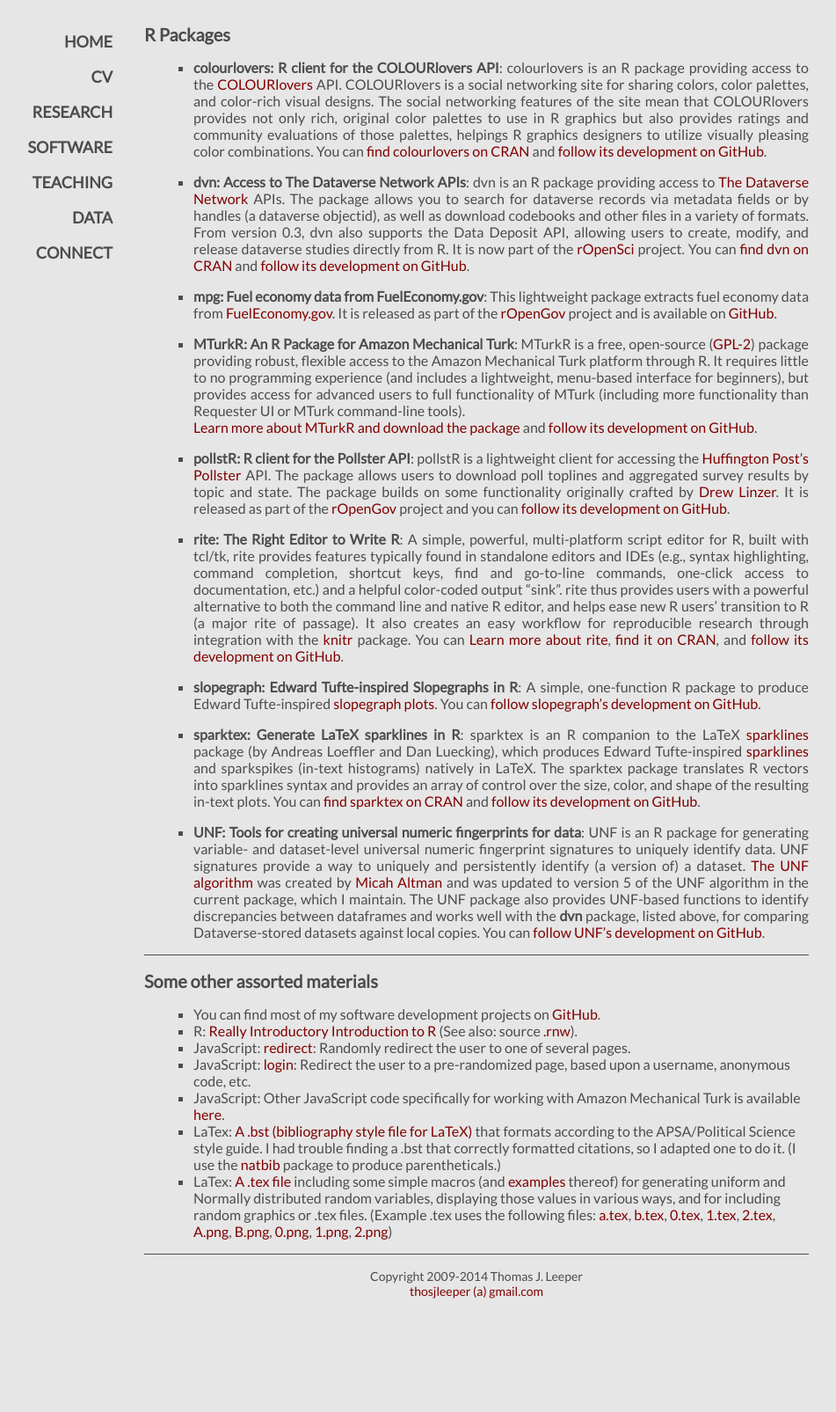
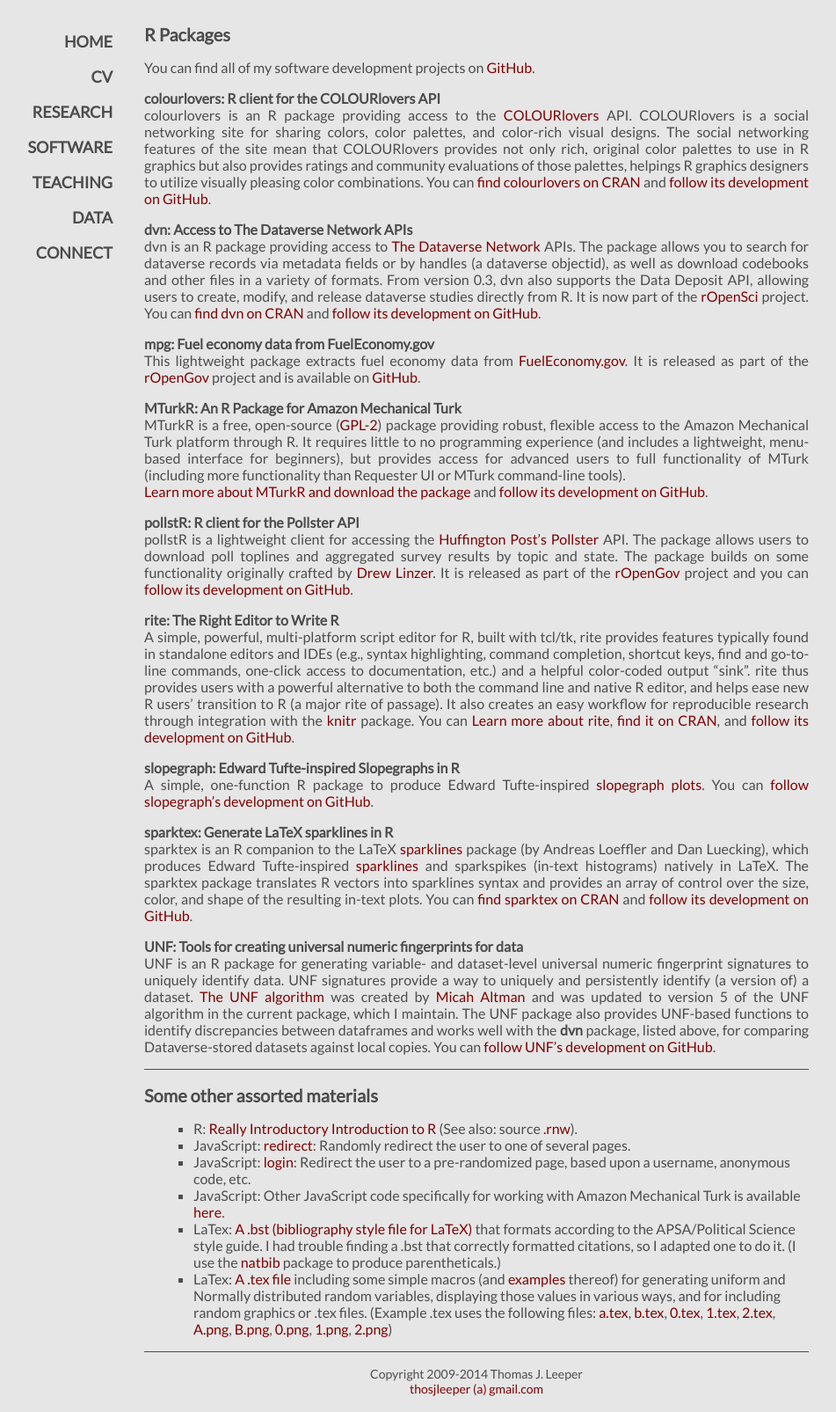
Before and after one commit to leeper/leeper.github.io, a Jekyll site: the page built from software.md, in a window 1280 px wide. Shown: the whole page at 88% size, without its empty margins (98-1049 px from the left). Built offline with Jekyll 4.4.1, drawn with Linux system fonts in a browser that asks for light colours; before the commit the page ends 1494 px from its top, so only the background shows below that.

Commit message:
line breaks

```diff
--- a/software.md
+++ b/software.md
@@ -5,29 +5,46 @@
 
 ## R Packages ##
 
-* **colourlovers: R client for the COLOURlovers API**: colourlovers is an R package providing access to the [COLOURlovers](http://www.colourlovers.com/) API. COLOURlovers is a social networking site for sharing colors, color palettes, and color-rich visual designs. The social networking features of the site mean that COLOURlovers provides not only rich, original color palettes to use in R graphics but also provides ratings and community evaluations of those palettes, helpings R graphics designers to utilize visually pleasing color combinations. You can [find colourlovers on CRAN](http://cran.r-project.org/web/packages/colourlovers/index.html) and [follow its development on GitHub](https://github.com/leeper/colourlovers).
+You can find all of my software development projects on [GitHub](http://github.com/leeper).
 
-* **dvn: Access to The Dataverse Network APIs**: dvn is an R package providing access to [The Dataverse Network](http://thedata.org) APIs. The package allows you to search for dataverse records via metadata fields or by handles (a dataverse objectid), as well as download codebooks and other files in a variety of formats. From version 0.3, dvn also supports the Data Deposit API, allowing users to create, modify, and release dataverse studies directly from R. It is now part of the [rOpenSci](http://ropensci.org/) project. You can [find dvn on CRAN](http://cran.r-project.org/web/packages/dvn/index.html) and [follow its development on GitHub](https://github.com/rOpenSci/dvn).
+**colourlovers: R client for the COLOURlovers API**<br/>
+colourlovers is an R package providing access to the [COLOURlovers](http://www.colourlovers.com/) API. COLOURlovers is a social networking site for sharing colors, color palettes, and color-rich visual designs. The social networking features of the site mean that COLOURlovers provides not only rich, original color palettes to use in R graphics but also provides ratings and community evaluations of those palettes, helpings R graphics designers to utilize visually pleasing color combinations. You can [find colourlovers on CRAN](http://cran.r-project.org/web/packages/colourlovers/index.html) and [follow its development on GitHub](https://github.com/leeper/colourlovers).
 
-* **mpg: Fuel economy data from FuelEconomy.gov**: This lightweight package extracts fuel economy data from [FuelEconomy.gov](FuelEconomy.gov). It is released as part of the [rOpenGov](http://ropengov.github.io/) project and is available on [GitHub](https://github.com/rOpenGov/mpg).
+**dvn: Access to The Dataverse Network APIs**<br/>
+dvn is an R package providing access to [The Dataverse Network](http://thedata.org) APIs. The package allows you to search for dataverse records via metadata fields or by handles (a dataverse objectid), as well as download codebooks and other files in a variety of formats. From version 0.3, dvn also supports the Data Deposit API, allowing users to create, modify, and release dataverse studies directly from R. It is now part of the [rOpenSci](http://ropensci.org/) project. You can [find dvn on CRAN](http://cran.r-project.org/web/packages/dvn/index.html) and [follow its development on GitHub](https://github.com/rOpenSci/dvn).
 
-* **MTurkR: An R Package for Amazon Mechanical Turk**: MTurkR is a free, open-source ([GPL-2](http://www.gnu.org/licenses/gpl-2.0.html)) package providing robust, flexible access to the Amazon Mechanical Turk platform through R. It requires little to no programming experience (and includes a lightweight, menu-based interface for beginners), but provides access for advanced users to full functionality of MTurk (including more functionality than Requester UI or MTurk command-line tools).<br/>[Learn more about MTurkR and download the package](http://leeper.github.io/MTurkR) and [follow its development on GitHub](https://github.com/leeper/MTurkR).
 
-* **pollstR: R client for the Pollster API**: pollstR is a lightweight client for accessing the [Huffington Post's](http://www.huffingtonpost.com/) [Pollster](http://www.huffingtonpost.com/news/pollster/) API. The package allows users to download poll toplines and aggregated survey results by topic and state. The package builds on some functionality originally crafted by [Drew Linzer](http://votamatic.org/about-me/). It is released as part of the [rOpenGov](http://ropengov.github.io/) project and you can [follow its development on GitHub](https://github.com/rOpenGov/pollstR).
+**mpg: Fuel economy data from FuelEconomy.gov**<br/>
+This lightweight package extracts fuel economy data from [FuelEconomy.gov](FuelEconomy.gov). It is released as part of the [rOpenGov](http://ropengov.github.io/) project and is available on [GitHub](https://github.com/rOpenGov/mpg).
 
-* **rite: The Right Editor to Write R**: A simple, powerful, multi-platform script editor for R, built with tcl/tk, rite provides features typically found in standalone editors and IDEs (e.g., syntax highlighting, command completion, shortcut keys, find and go-to-line commands, one-click access to documentation, etc.) and a helpful color-coded output "sink". rite thus provides users with a powerful alternative to both the command line and native R editor, and helps ease new R users' transition to R (a major rite of passage). It also creates an easy workflow for reproducible research through integration with the [knitr](http://cran.r-project.org/web/packages/knitr/index.html) package. You can [Learn more about rite](http://leeper.github.io/rite), [find it on CRAN](http://cran.r-project.org/web/packages/rite/index.html), and [follow its development on GitHub](https://github.com/leeper/rite).
 
-* **slopegraph: Edward Tufte-inspired Slopegraphs in R**: A simple, one-function R package to produce Edward Tufte-inspired [slopegraph plots](http://www.edwardtufte.com/bboard/q-and-a-fetch-msg?msg_id=0003nk). You can [follow slopegraph's development on GitHub](https://github.com/leeper/slopegraph).
+**MTurkR: An R Package for Amazon Mechanical Turk**<br/>
+MTurkR is a free, open-source ([GPL-2](http://www.gnu.org/licenses/gpl-2.0.html)) package providing robust, flexible access to the Amazon Mechanical Turk platform through R. It requires little to no programming experience (and includes a lightweight, menu-based interface for beginners), but provides access for advanced users to full functionality of MTurk (including more functionality than Requester UI or MTurk command-line tools).<br/>[Learn more about MTurkR and download the package](http://leeper.github.io/MTurkR) and [follow its development on GitHub](https://github.com/leeper/MTurkR).
 
-* **sparktex: Generate LaTeX sparklines in R**: sparktex is an R companion to the LaTeX [sparklines](http://www.ctan.org/pkg/sparklines) package (by Andreas Loeffler and Dan Luecking), which produces Edward Tufte-inspired [sparklines](http://en.wikipedia.org/wiki/Sparkline) and sparkspikes (in-text histograms) natively in LaTeX. The sparktex package translates R vectors into sparklines syntax and provides an array of control over the size, color, and shape of the resulting in-text plots. You can [find sparktex on CRAN](http://cran.r-project.org/web/packages/sparktex/index.html) and [follow its development on GitHub](https://github.com/leeper/sparktex).
 
-* **UNF: Tools for creating universal numeric fingerprints for data**: UNF is an R package for generating variable- and dataset-level universal numeric fingerprint signatures to uniquely identify data. UNF signatures provide a way to uniquely and persistently identify (a version of) a dataset. [The UNF algorithm](http://thedata.org/book/universal-numerical-fingerprint) was created by [Micah Altman](http://micahaltman.com/) and was updated to version 5 of the UNF algorithm in the current package, which I maintain. The UNF package also provides UNF-based functions to identify discrepancies between dataframes and works well with the **dvn** package, listed above, for comparing Dataverse-stored datasets against local copies. You can [follow UNF's development on GitHub](https://github.com/leeper/UNF).
+**pollstR: R client for the Pollster API**<br/>
+pollstR is a lightweight client for accessing the [Huffington Post's](http://www.huffingtonpost.com/) [Pollster](http://www.huffingtonpost.com/news/pollster/) API. The package allows users to download poll toplines and aggregated survey results by topic and state. The package builds on some functionality originally crafted by [Drew Linzer](http://votamatic.org/about-me/). It is released as part of the [rOpenGov](http://ropengov.github.io/) project and you can [follow its development on GitHub](https://github.com/rOpenGov/pollstR).
+
+
+**rite: The Right Editor to Write R**<br/>
+A simple, powerful, multi-platform script editor for R, built with tcl/tk, rite provides features typically found in standalone editors and IDEs (e.g., syntax highlighting, command completion, shortcut keys, find and go-to-line commands, one-click access to documentation, etc.) and a helpful color-coded output "sink". rite thus provides users with a powerful alternative to both the command line and native R editor, and helps ease new R users' transition to R (a major rite of passage). It also creates an easy workflow for reproducible research through integration with the [knitr](http://cran.r-project.org/web/packages/knitr/index.html) package. You can [Learn more about rite](http://leeper.github.io/rite), [find it on CRAN](http://cran.r-project.org/web/packages/rite/index.html), and [follow its development on GitHub](https://github.com/leeper/rite).
+
+
+**slopegraph: Edward Tufte-inspired Slopegraphs in R**<br/>
+A simple, one-function R package to produce Edward Tufte-inspired [slopegraph plots](http://www.edwardtufte.com/bboard/q-and-a-fetch-msg?msg_id=0003nk). You can [follow slopegraph's development on GitHub](https://github.com/leeper/slopegraph).
+
+
+**sparktex: Generate LaTeX sparklines in R**<br/>
+sparktex is an R companion to the LaTeX [sparklines](http://www.ctan.org/pkg/sparklines) package (by Andreas Loeffler and Dan Luecking), which produces Edward Tufte-inspired [sparklines](http://en.wikipedia.org/wiki/Sparkline) and sparkspikes (in-text histograms) natively in LaTeX. The sparktex package translates R vectors into sparklines syntax and provides an array of control over the size, color, and shape of the resulting in-text plots. You can [find sparktex on CRAN](http://cran.r-project.org/web/packages/sparktex/index.html) and [follow its development on GitHub](https://github.com/leeper/sparktex).
+
+
+**UNF: Tools for creating universal numeric fingerprints for data**<br/>
+UNF is an R package for generating variable- and dataset-level universal numeric fingerprint signatures to uniquely identify data. UNF signatures provide a way to uniquely and persistently identify (a version of) a dataset. [The UNF algorithm](http://thedata.org/book/universal-numerical-fingerprint) was created by [Micah Altman](http://micahaltman.com/) and was updated to version 5 of the UNF algorithm in the current package, which I maintain. The UNF package also provides UNF-based functions to identify discrepancies between dataframes and works well with the **dvn** package, listed above, for comparing Dataverse-stored datasets against local copies. You can [follow UNF's development on GitHub](https://github.com/leeper/UNF).
 
 
 ---
 ## Some other assorted materials ##
 
-* You can find most of my software development projects on [GitHub](http://github.com/leeper).
 * R: [Really Introductory Introduction to R](http://thomasleeper.com/Rcourse/Intro2R/Intro2R.pdf) (See also: source [.rnw](http://thomasleeper.com/Rcourse/Intro2R/Intro2R.rnw)).
 * JavaScript: [redirect](https://github.com/leeper/leeper.github.io/blob/master/code/javascript/redirect.html): Randomly redirect the user to one of several pages.
 * JavaScript: [login](https://github.com/leeper/leeper.github.io/blob/master/code/javascript/login.html): Redirect the user to a pre-randomized page, based upon a username, anonymous code, etc.
```
